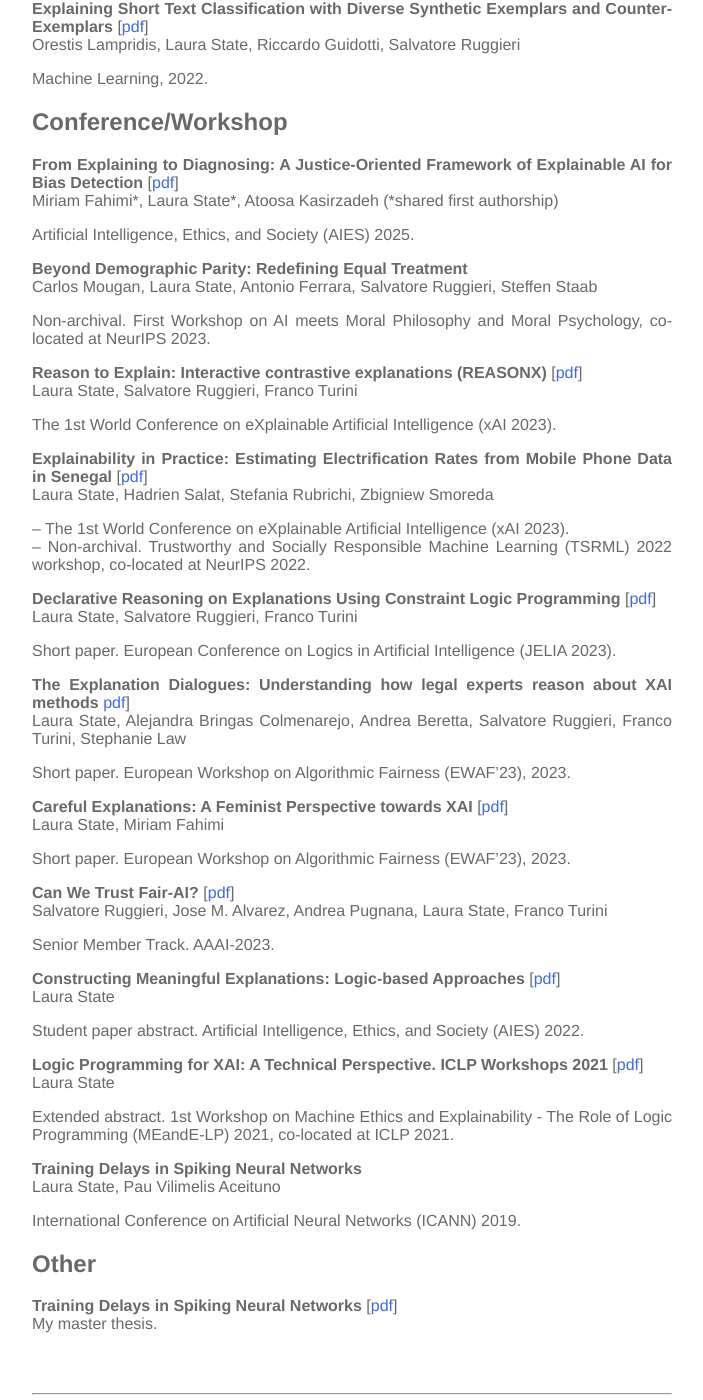
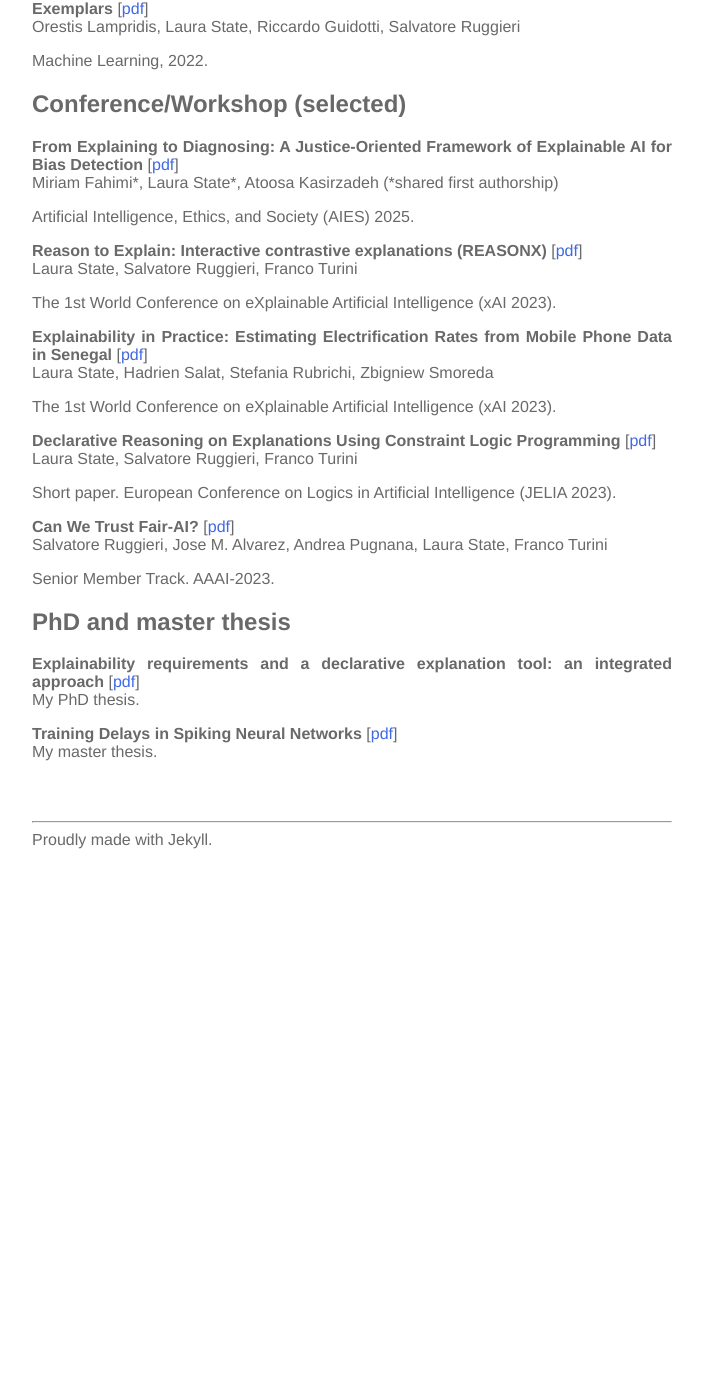
Before and after one commit to lstate/lstate.github.io, a Jekyll site: the page built from _pages/publications.markdown, in a window 1280 px wide and 1400 px high, scrolled down 566 px. Shown: the whole window, without its empty margins (288-991 px from the left). Built offline with Jekyll 4.4.1, drawn with Linux system fonts in a browser that asks for light colours; after the commit the page ends 1423 px from its top, so only the background shows below that; some of the changed text lies outside the part shown.

Commit message:
Update publications.markdown
remove short/non archival publications, add thesis

```diff
--- a/_pages/publications.markdown
+++ b/_pages/publications.markdown
@@ -26,24 +26,18 @@ Artificial Intelligence and Law, 2025.
 Jose M. Alvarez, Alejandra Bringas-Colmenarejo, Alaa Elobaid, Simone Fabrizzi, Miriam Fahimi, Antonio Ferrara, Siamak Ghodsi, Carlos Mougan, Ioanna Papageorgiou, Paula Reyero, Mayra Russo, Kristen M. Scott, Laura State, Xuan Zhao, Salvatore Ruggieri
 
 -- Ethics and Information Technology, 2024. <br>
--- Short paper. European Workshop on Algorithmic Fairness (EWAF'24), 2024.
 
 **Explaining Short Text Classification with Diverse Synthetic Exemplars and Counter-Exemplars** [[pdf](https://link.springer.com/article/10.1007/s10994-022-06150-7)] <br>
 Orestis Lampridis, Laura State, Riccardo Guidotti, Salvatore Ruggieri
 
 Machine Learning, 2022.
 
-## Conference/Workshop
+## Conference/Workshop (selected)
 
 **From Explaining to Diagnosing: A Justice-Oriented Framework of Explainable AI for Bias Detection** [[pdf](https://ojs.aaai.org/index.php/AIES/article/view/36597)] <br>
 Miriam Fahimi\*, Laura State\*, Atoosa Kasirzadeh (*shared first authorship)
 
 Artificial Intelligence, Ethics, and Society (AIES) 2025.
-
-**Beyond Demographic Parity: Redefining Equal Treatment** <br>
-Carlos Mougan, Laura State, Antonio Ferrara, Salvatore Ruggieri, Steffen Staab
-
-Non-archival. First Workshop on AI meets Moral Philosophy and Moral Psychology, co-located at NeurIPS 2023.
 
 **Reason to Explain: Interactive contrastive explanations (REASONX)** [[pdf](https://arxiv.org/abs/2305.18143)] <br>
 Laura State, Salvatore Ruggieri, Franco Turini
@@ -53,45 +47,22 @@ The 1st World Conference on eXplainable Artificial Intelligence (xAI 2023).
 **Explainability in Practice: Estimating Electrification Rates from Mobile Phone Data in Senegal** [[pdf](https://arxiv.org/abs/2211.06277)] <br>
 Laura State, Hadrien Salat, Stefania Rubrichi, Zbigniew Smoreda
 
--- The 1st World Conference on eXplainable Artificial Intelligence (xAI 2023). <br>
--- Non-archival. Trustworthy and Socially Responsible Machine Learning (TSRML) 2022 workshop, co-located at NeurIPS 2022.
+The 1st World Conference on eXplainable Artificial Intelligence (xAI 2023). <br>
 
 **Declarative Reasoning on Explanations Using Constraint Logic Programming** [[pdf](http://export.arxiv.org/abs/2309.00422)] <br>
 Laura State, Salvatore Ruggieri, Franco Turini
 
 Short paper. European Conference on Logics in Artificial Intelligence (JELIA 2023).
 
-**The Explanation Dialogues: Understanding how legal experts reason about XAI methods** [pdf](https://ceur-ws.org/Vol-3442/paper-49.pdf)] <br>
-Laura State, Alejandra Bringas Colmenarejo, Andrea Beretta, Salvatore Ruggieri, Franco Turini, Stephanie Law
-
-Short paper. European Workshop on Algorithmic Fairness (EWAF'23), 2023.
-
-**Careful Explanations: A Feminist Perspective towards XAI** [[pdf](https://ceur-ws.org/Vol-3442/paper-39.pdf)] <br>
-Laura State, Miriam Fahimi
-
-Short paper. European Workshop on Algorithmic Fairness (EWAF'23), 2023.
-
 **Can We Trust Fair-AI?** [[pdf](https://ojs.aaai.org/index.php/AAAI/article/view/26798)] <br>
 Salvatore Ruggieri, Jose M. Alvarez, Andrea Pugnana, Laura State, Franco Turini
 
 Senior Member Track. AAAI-2023.
 
-**Constructing Meaningful Explanations: Logic-based Approaches** [[pdf](https://lstate.github.io/assets/state_constructing_meaningful_explanations.pdf)] <br>
-Laura State
+## PhD and master thesis
 
-Student paper abstract. Artificial Intelligence, Ethics, and Society (AIES) 2022.
-
-**Logic Programming for XAI: A Technical Perspective. ICLP Workshops 2021** [[pdf](http://ceur-ws.org/Vol-2970/meepaper1.pdf)] <br>
-Laura State
-
-Extended abstract. 1st Workshop on Machine Ethics and Explainability - The Role of Logic Programming (MEandE-LP) 2021, co-located at ICLP 2021.
-
-**Training Delays in Spiking Neural Networks** <br>
-Laura State, Pau Vilimelis Aceituno
-
-International Conference on Artificial Neural Networks (ICANN) 2019.
-
-## Other
+**Explainability requirements and a declarative explanation tool: an integrated approach** [[pdf](https://ricerca.sns.it/handle/11384/157599)] <br>
+My PhD thesis.
 
 **Training Delays in Spiking Neural Networks** [[pdf](https://www.mis.mpg.de/publications/preprints/2019/prepr2019-96.html)] <br>
 My master thesis.
```
